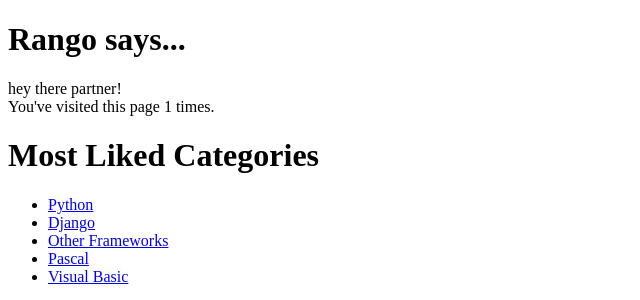
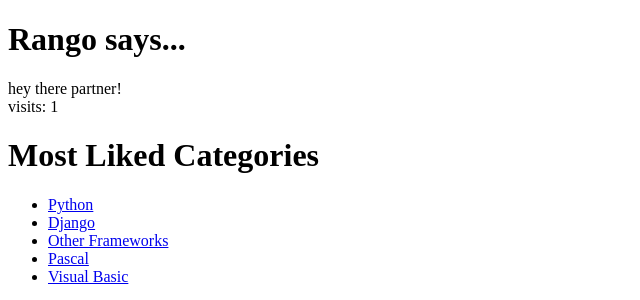
Before and after one commit to JazonCook/tango_with_django_project, a Django app: page / in a window 1280 px wide. Shown: the top 300 px of the page, without its empty margins (0-640 px from the left). Run offline with Django 3.2, Linux system fonts and the light colour scheme; data comes from the database, SQL or seed files in the repository; both versions use the stored data as it was after the commit.

Commit message:
bugs bunny

```diff
--- a/templates/rango/about.html
+++ b/templates/rango/about.html
@@ -8,8 +8,8 @@
 {% block body_block %}
 	<h1>About</h1>
 	<div>
+		visits: {{ visits }}
 		Rango says here is the about page. <br />
-		You've visited this page {{ visits }} times. <br />
 		This tutorial has been put together by Jason Cook <br />
 	</div>
 
--- a/templates/rango/index.html
+++ b/templates/rango/index.html
@@ -14,7 +14,7 @@
 			hey there partner!
 		{% endif %}
 		<br />
-		You've visited this page {{ visits }} times.
+		visits: {{ visits }}
 		<br />
 	</div>
 
```
Also changed, not shown: db.sqlite3.
